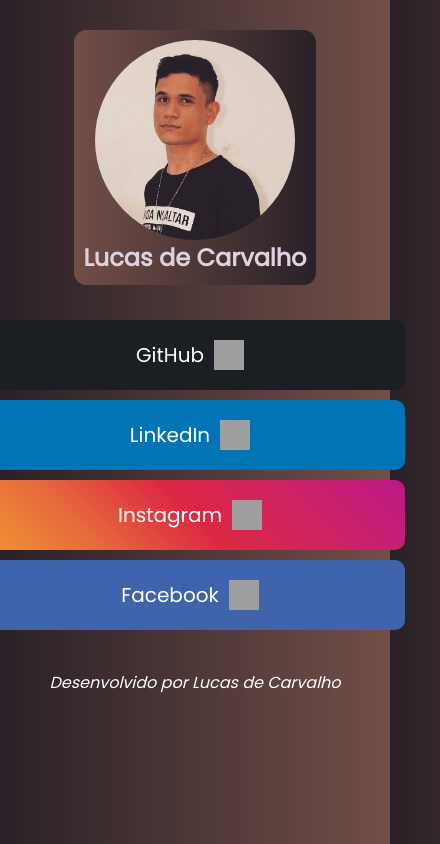
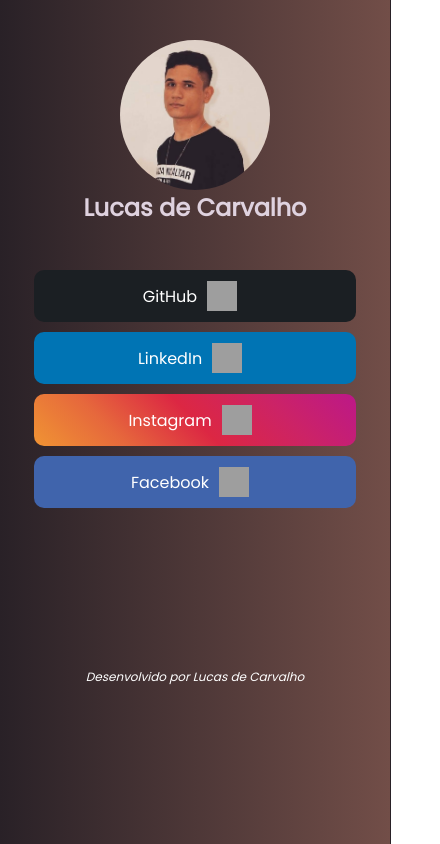
Before and after one commit to lucascarvalho-dev/meusLinks, a plain HTML site: page index.html in a window 390 px wide. Shown: the whole page, 440 px wide, since content can reach past the window. Drawn offline with Linux system fonts and the light colour scheme; grey boxes are pictures that could not be loaded.

Commit message:
fifth commit

```diff
--- a/style.css
+++ b/style.css
@@ -23,7 +23,6 @@
 }
 
 #cabecalho {
-  background-image: linear-gradient(to right, #724e48, #292127);
   padding: 10px;
   border-radius: 5%;
 }
@@ -123,3 +122,37 @@
   padding: 5px;
   border-radius: 10px;
 }
+
+@media (max-width: 500px) {
+  body {
+    width: 100vw;
+    height: 100vh;
+    overflow: unset;
+  }
+  #container {
+    display: flex;
+    flex-direction: column;
+    margin: 0 auto;
+    align-items: center;
+    justify-content: center;
+  }
+  #cabecalho {
+    background: none;
+  }
+  #foto {
+    height: 150px;
+    width: 150px;
+  }
+  #linkGitHub,
+  #linkInstagram,
+  #linkFacebook,
+  #linkLinkedin {
+    font-size: 16px;
+    padding: 1px;
+  }
+
+  #rodape {
+    font-size: 12px;
+    margin-top: 120px;
+  }
+}
```
